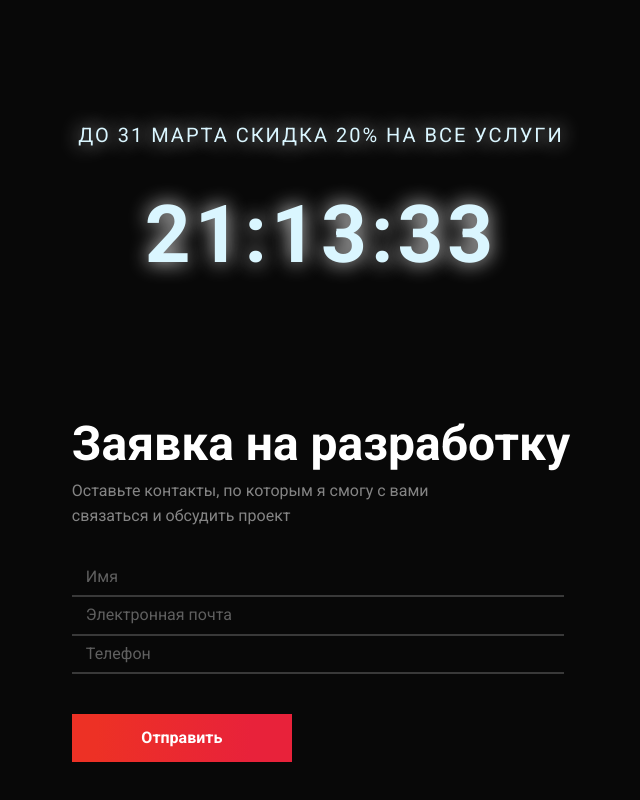
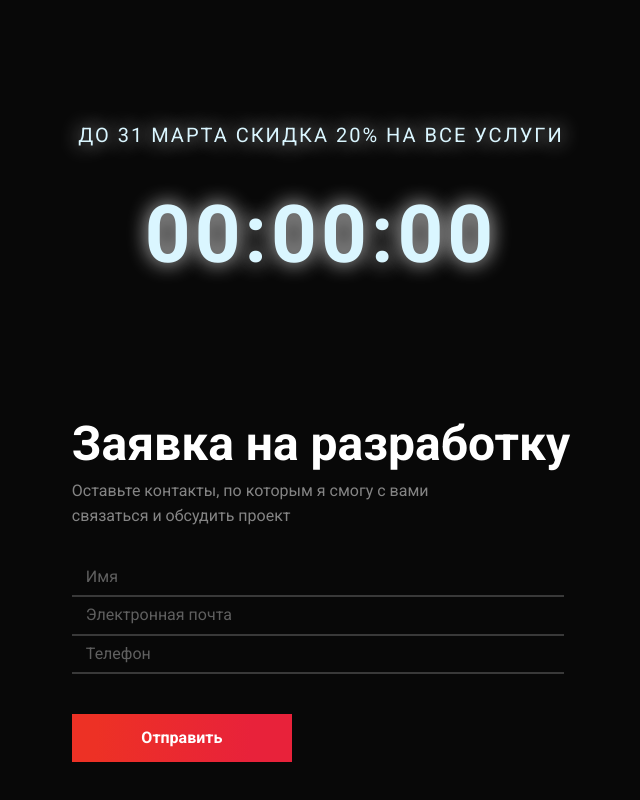
Before and after one commit to Myou5uf/portfolio, a plain HTML site: page index.html in a window 1280 px wide. Shown: the part 2478-3278 px from the top of the page, without its empty margins (319-959 px from the left). Drawn offline with Linux system fonts and the light colour scheme.

Commit message:
Added a timer

```diff
--- a/index.html
+++ b/index.html
@@ -12,6 +12,7 @@
         <script src="js/modal.js" defer></script>
         <script src="js/menu.js" defer></script>
         <script src="js/accordeon.js" defer></script>
+        <script src="js/timer.js" defer></script>
     </head>
 
     <body>
--- /dev/null
+++ b/js/timer.js
@@ -0,0 +1,36 @@
+const timerBlock = document.querySelector(".timer__time"); // блок таймера
+const deadLine = "24 march 2022"; // дедлайн
+
+let interval; // Идентификатор интервала
+
+// * Обновить время в блоке timerBlock
+const updateClock = () => {
+    const date = new Date().getTime(); // кол-во секунд с 1.01.1970года до текущего времени
+    const dateDeadLine = new Date(deadLine).getTime(); // кол-во секунд до дедлайна
+    const timeRemaning = (dateDeadLine - date) / 1000; // Кол-во оставшихся мс
+
+    const hours = Math.floor(timeRemaning / 60 / 60); // Кол-во оставшихся часов
+    const minutes = Math.floor((timeRemaning / 60) % 60); // минут
+    const seconds = Math.floor(timeRemaning % 60); // секунд
+
+    // Добавляем нолик в начало, если часы, минуты или секунды меньше 10
+    const fHours = hours < 10 ? "0" + hours : hours;
+    const fMinutes = minutes < 10 ? "0" + minutes : minutes;
+    const fSeconds = seconds < 10 ? "0" + seconds : seconds;
+    // console.log();
+    // меняем текстовое содержимое блока timerBlock
+    timerBlock.textContent = `${fHours}:${fMinutes}:${fSeconds}`; // задаем текущее для таймера
+
+    // Если времени не осталось
+    if (timeRemaning < 0) {
+        // остановить таймер
+        clearInterval(interval);
+        // задать текстовое содержимое для timerBlock
+        timerBlock.textContent = "00:00:00";
+    }
+};
+
+updateClock();
+
+// Вызывать функцию updateClock каждые 500 мс (Милисекунды)
+interval = setInterval(updateClock, 500);
```
